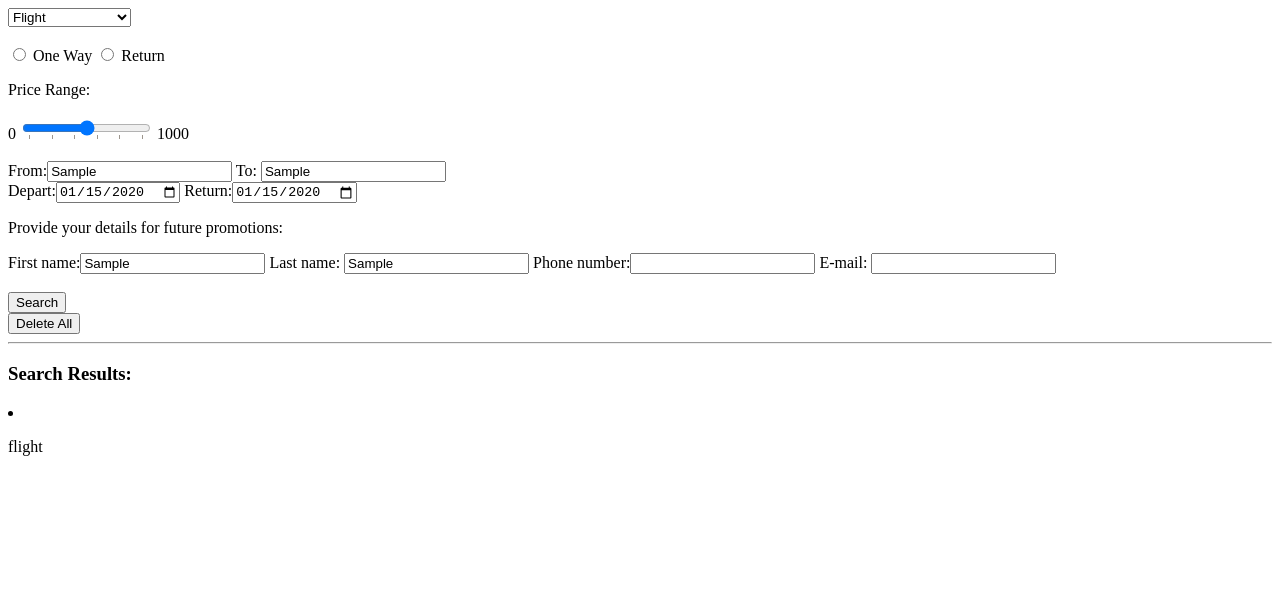
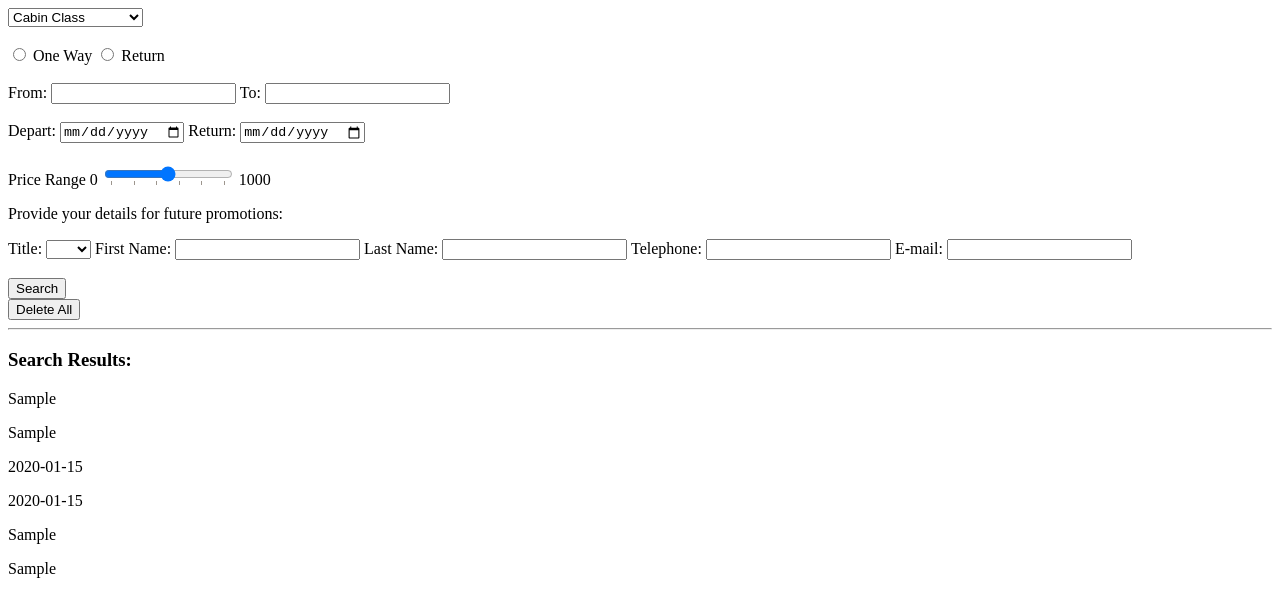
Before and after one commit to kaluzsikc/w6_d5_weekend_hw_dom, a plain HTML site: page index.html in a window 1280 px wide. Both pictures are taken after typing "Sample", "Sample", "2020-01-15", "2020-01-15", "Sample", "Sample" into the empty fields and a click on the input "Search". Drawn offline with Linux system fonts and the light colour scheme.

Commit message:
Edit Html structure and created js elements

```diff
--- a/index.html
+++ b/index.html
@@ -8,55 +8,76 @@
   </head>
   <body>
     <form id="new-search-form">
-      <div class="form-wraper">
-        <div id="form-item">
-          <select id="category">
-            <option value="flight">Flight</option>
-            <option value="hotel">Hotel</option>
-            <option value="flightandhotel">Flight and Hotel</option>
-            <option value="car">Car Hire</option>
-            <option value="holiday">Holiday Package</option>
+      <div class ="form-wraper">
+        <div class ="form-item">
+          <select id="classSelection">
+            <option value="" disabled selected>Cabin Class</option>
+            <option value="economy">Economy</option>
+            <option value="premimum economy">Premium Economy</option>
+            <option value="business">Business</option>
+            <option value="first class">First Class</option>
           </select>
           <br><br>
         </div>
 
-        <div class="form-item" id="flight-form-wraper">
-          <input type="radio" name="tripTypeSelector" value="oneWay"> One Way
-          <input type="radio" name="tripTypeSelector" value="return"> Return
+        <div class="form-item">
+          <label for="flightType" id="flightType"></label>
+          <input type="radio" value="one way" > One Way
+          <input type="radio" value="return" > Return
         </div>
-
-        <div class="form-item" id="range-selector">
-          <p>Price Range:</p>
-          0
-          <input type="range" list="tickmarks">
-            <datalist id="tickmarks">
-              <option value="0" label="0">
-              <option value="20">
-              <option value="40">
-              <option value="60">
-              <option value="80">
-              <option value="100" label="1000">
-            </datalist>
-          1000
-          <br><br>
-        </div>
+        <br>
 
         <div class="form-item">
-          <label for="destinations" id="destinations"></label>
-            From:<input type="text" name="from">
-            To: <input type="text" name="to">
-          <br>
-          <label for="flight-date" id="flight-date"></label>
-            Depart:<input type="date" name="depart">
-            Return:<input type="date" name="return">
+          <label for="destination" class="primary">From:</label>
+          <input type="text" id="destinationFrom"/>
+
+          <label for="destination" class="primary">To:</label>
+          <input type="text" id="destinationTo"/>
+        </div>
+        <br>
+
+        <div class="form-item">
+          <label for="departure" class="primary">Depart:</label>
+          <input type="date" id="departure" />
+
+          <label for="return" class="primary">Return:</label>
+          <input type="date" id="return"/>
+        </div>
+        <br>
+
+        <div class="form-item">
+          <label for="priceRange">Price Range</label>
+          0
+          <input type="range" id="start" list="tickmarks" min="0" max="1000"/>
+          <datalist id="tickmarks">
+            <option value="0"    label="0">
+            <option value="200">
+            <option value="400">
+            <option value="600">
+            <option value="800">
+            <option value="1000" label="1000">
+          </datalist>
+          1000
         </div>
 
         <div class="form-item" id="details">
           <p>Provide your details for future promotions:</p>
-            First name:<input type="text" name="fname">
-            Last name: <input type="text" name="lname">
-            Phone number:<input type="tel" name="usrtel">
-            E-mail: <input type="email" name="email">
+          <label for="title" class="primary">Title: </label>
+            <select id="titleSelection">
+              <option value="" disabled selected></option>
+              <option value="Mr">Mr</option>
+              <option value="Ms">Ms</option>
+              <option value="Mrs">Mrs</option>
+              <option value="Dr">Dr</option>
+            </select>
+          <label for="first name" class="primary">First Name: </label>
+          <input type="text" id="firstname" />
+          <label for="last name" class="primary">Last Name: </label>
+          <input type="text" id="lastname" />
+          <label for="tel" class="primary">Telephone: </label>
+          <input type="tel" id="telephone" name="usrtel" />
+          <label for="email" class="primary">E-mail: </label>
+          <input type="email" id="email" name="email"/>
         </div>
       </div>
       <br>
--- a/js/app.js
+++ b/js/app.js
@@ -1,25 +1,92 @@
 document.addEventListener('DOMContentLoaded', () => {
-  console.log('JavaScript loaded');
+  console.log('js loaded');
 
   const newSearchForm = document.querySelector('#new-search-form');
-    newSearchForm.addEventListener('submit', handleNewSearchFormSubmit);
+  newSearchForm.addEventListener('submit', handleNewSearchFormSubmit);
+
 })
 
-const handleNewSearchFormSubmit = function(form) {
+const handleNewSearchFormSubmit = function(event) {
   event.preventDefault();
+  console.log('events', this);
 
-  const resultListItem = createResultListItem(event.target);
-  const resultList = document.querySelector('#result-list');
-  resultList.appendChild(resultListItem);
+  const resultFlightClass = document.createElement('p');
+  resultFlightClass.textContent = this.classSelection.value;
+  // const resultFlightType = document.createElement('p');
+  // resultFlightType.textContent = this.flightType.value;
+  const resultDestinationFrom = document.createElement('p');
+  resultDestinationFrom.textContent = this.destinationFrom.value;
+  const resultDestinationTo = document.createElement('p');
+  resultDestinationTo.textContent = this.destinationTo.value;
+  const resultDepartureDate = document.createElement('p');
+  resultDepartureDate.textContent = this.departure.value;
+  const resultReturnDate = document.createElement('p');
+  resultReturnDate.textContent = this.return.value;
+  // const resultPriceRange = document.createElement('p');
+  // resultPriceRange.textContent = this.tickmarks.value;
+
+
+  const resulttitle = document.createElement('p');
+  resulttitle.textContent = this.titleSelection.value;
+  const resultFirstName = document.createElement('p');
+  resultFirstName.textContent = this.firstname.value;
+  const resultLastName = document.createElement('p');
+  resultLastName.textContent = this.lastname.value;
+  const resultTelephone = document.createElement('p');
+  resultTelephone.textContent = this.telephone.value;
+  const resultEmail = document.createElement('p');
+  resultEmail.textContent = this.email.value;
+
+
+  const results = document.createElement('div');
+  results.append(resultFlightClass);
+  // results.append(resultFlightType);
+  results.append(resultDestinationFrom);
+  results.append(resultDestinationTo);
+  results.append(resultDepartureDate);
+  results.append(resultReturnDate);
+  // results.append(resultPriceRange);
+
+  const resultCustomerDetail = document.createElement('div');
+  results.append(resulttitle);
+  results.append(resultFirstName);
+  results.append(resultLastName);
+  results.append(resultTelephone);
+  results.append(resultEmail);
+
+  const result = document.querySelector('#result-list');
+  result.append(results);
+  result.append(resultCustomerDetail);
+  this.reset();
 }
 
-const createResultListItem = function (form) {
-  const resultListItem = document.createElement('li');
-  resultListItem.classList.add('result-list-item');
 
-  const category = document.createElement('p');
-  category.textContent = form.category.value;
-  resultListItem.appendChild(category);
 
-  return resultListItem;
-}
+
+
+
+// document.addEventListener('DOMContentLoaded', () => {
+//   console.log('JavaScript loaded');
+//
+//   const newSearchForm = document.querySelector('#new-search-form');
+//     newSearchForm.addEventListener('submit', handleNewSearchFormSubmit);
+// })
+//
+// const handleNewSearchFormSubmit = function(form) {
+//   event.preventDefault();
+//
+//   const resultListItem = createResultListItem(event.target);
+//   const resultList = document.querySelector('#result-list');
+//   resultList.appendChild(resultListItem);
+// }
+//
+// const createResultListItem = function (form) {
+//   const resultListItem = document.createElement('li');
+//   resultListItem.classList.add('result-list-item');
+//
+//   const category = document.createElement('h1');
+//   category.textContent = form.category.value;
+//   resultListItem.appendChild(category);
+//
+//   return resultListItem;
+// }
```
